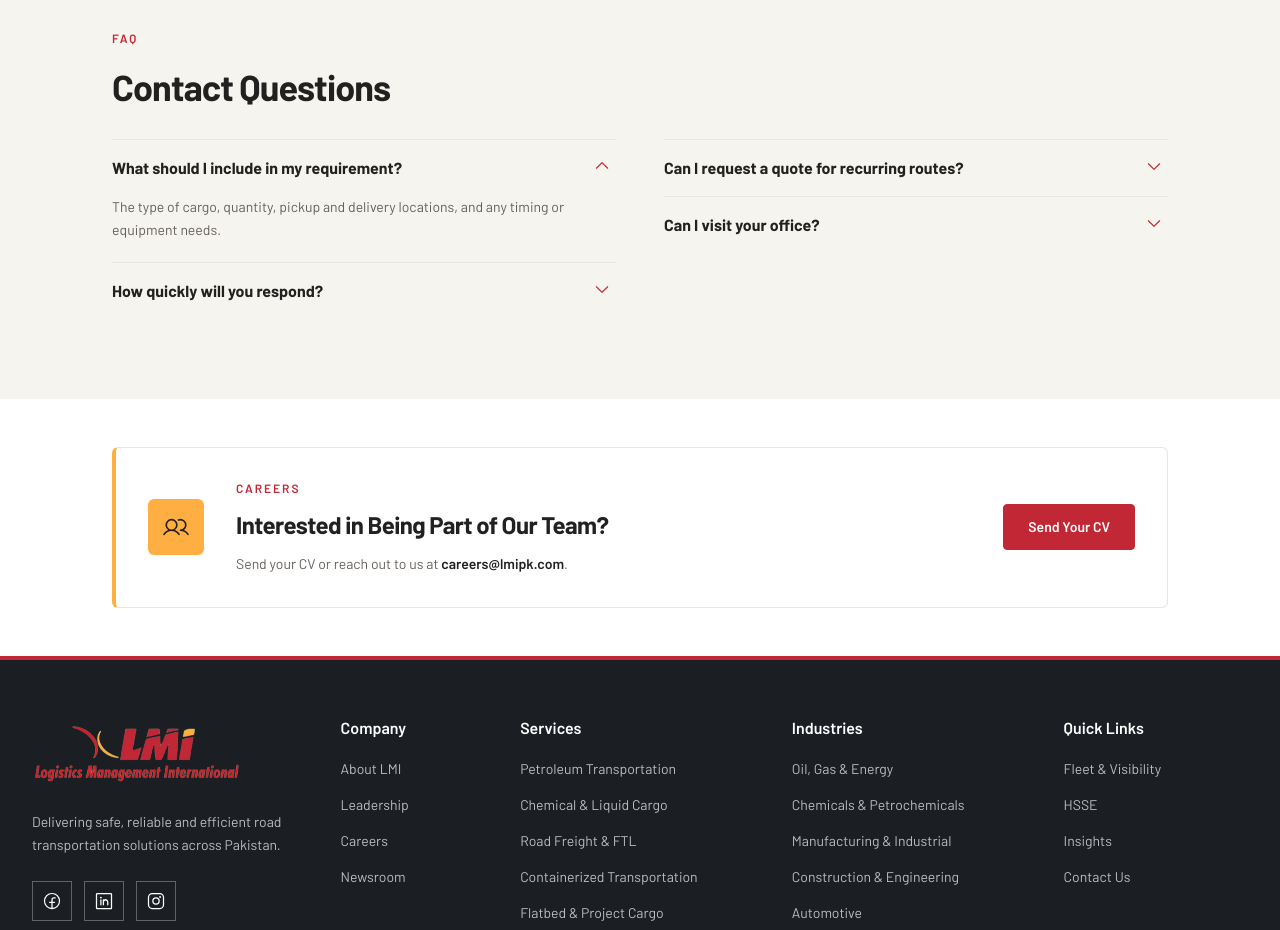
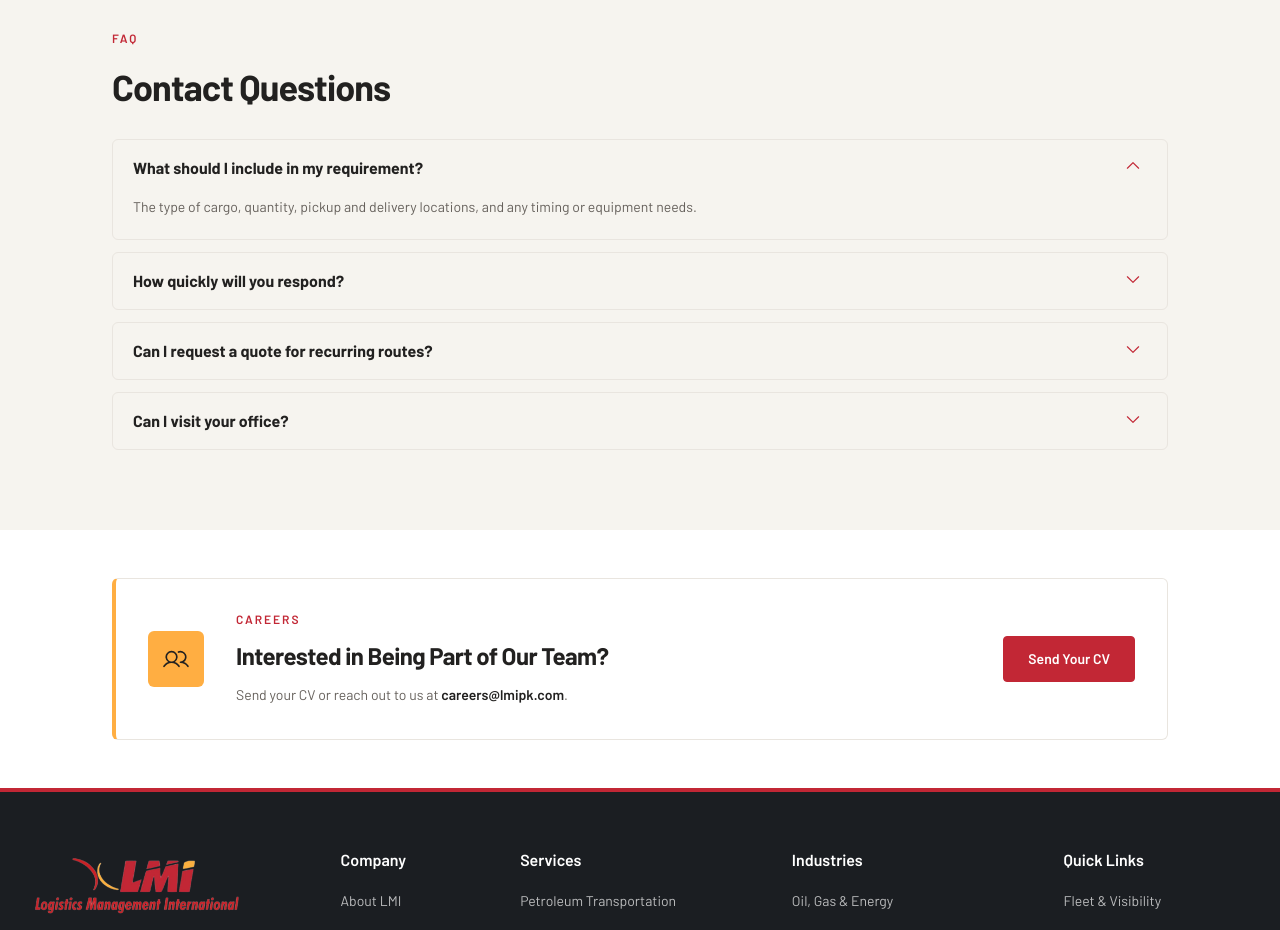
Before and after one commit to abdulrafayb/lmi-website, a React (Vite) app: page /contact-us in a window 1280 px wide. Shown: the part 2640-3570 px from the top of the page. Built offline with nearby package versions, Linux system fonts and the light colour scheme; the HTML template or start-up script is replaced by a standard one.

Commit message:
Stack bordered FAQ items and use contact-us section folder

```diff
--- a/src/sections/contact/SectionFive.jsx
+++ b/src/sections/contact-us/SectionFive.jsx
@@ -23,7 +23,7 @@
           </h2>
         </Reveal>
         <Reveal className="mt-7">
-          <Accordion items={items} defaultOpenIndex={0} columns={2} />
+          <Accordion items={items} defaultOpenIndex={0} />
         </Reveal>
       </div>
     </section>
--- a/src/ui/Accordion.jsx
+++ b/src/ui/Accordion.jsx
@@ -5,7 +5,6 @@
 export default function Accordion({
   items,
   defaultOpenIndex = 0,
-  columns = 1,
   className = "",
 }) {
   const id = useId();
@@ -15,24 +14,18 @@
       ? defaultOpenIndex
       : null,
   );
-  const splitAt = columns === 2 ? Math.ceil(items.length / 2) : items.length;
-  const groups =
-    columns === 2 ? [items.slice(0, splitAt), items.slice(splitAt)] : [items];
-
   return (
-    <div
-      className={`grid items-start ${columns === 2 ? "lg:grid-cols-2 lg:gap-x-12" : "grid-cols-1"} ${className}`}
-    >
-      {groups.map((group, groupIndex) => (
-        <div key={groupIndex}>
-          {group.map(({ question, answer }, localIndex) => {
-            const index = groupIndex * splitAt + localIndex;
+    <div className={`grid grid-cols-1 gap-3 ${className}`}>
+      {items.map(({ question, answer }, index) => {
         const isOpen = index === openIndex;
         const buttonId = `${id}-trigger-${index}`;
         const panelId = `${id}-panel-${index}`;
 
         return (
-              <div key={question} className="border-trust-border border-t">
+          <div
+            key={question}
+            className="border-trust-border rounded-md border px-5"
+          >
             <h3>
               <button
                 id={buttonId}
@@ -79,7 +72,5 @@
         );
       })}
     </div>
-      ))}
-    </div>
   );
 }
```
Also changed, not shown: src/pages/ContactUs.jsx (+6 -6 lines), src/sections/contact-us/SectionFour.jsx (renamed from src/sections/contact/SectionFour.jsx), src/sections/contact-us/SectionOne.jsx (renamed from src/sections/contact/SectionOne.jsx), src/sections/contact-us/SectionSix.jsx (renamed from src/sections/contact/SectionSix.jsx), src/sections/contact-us/SectionThree.jsx (renamed from src/sections/contact/SectionThree.jsx), src/sections/contact-us/SectionTwo.jsx (renamed from src/sections/contact/SectionTwo.jsx). Lines whose indentation alone changed are shown as unchanged.
